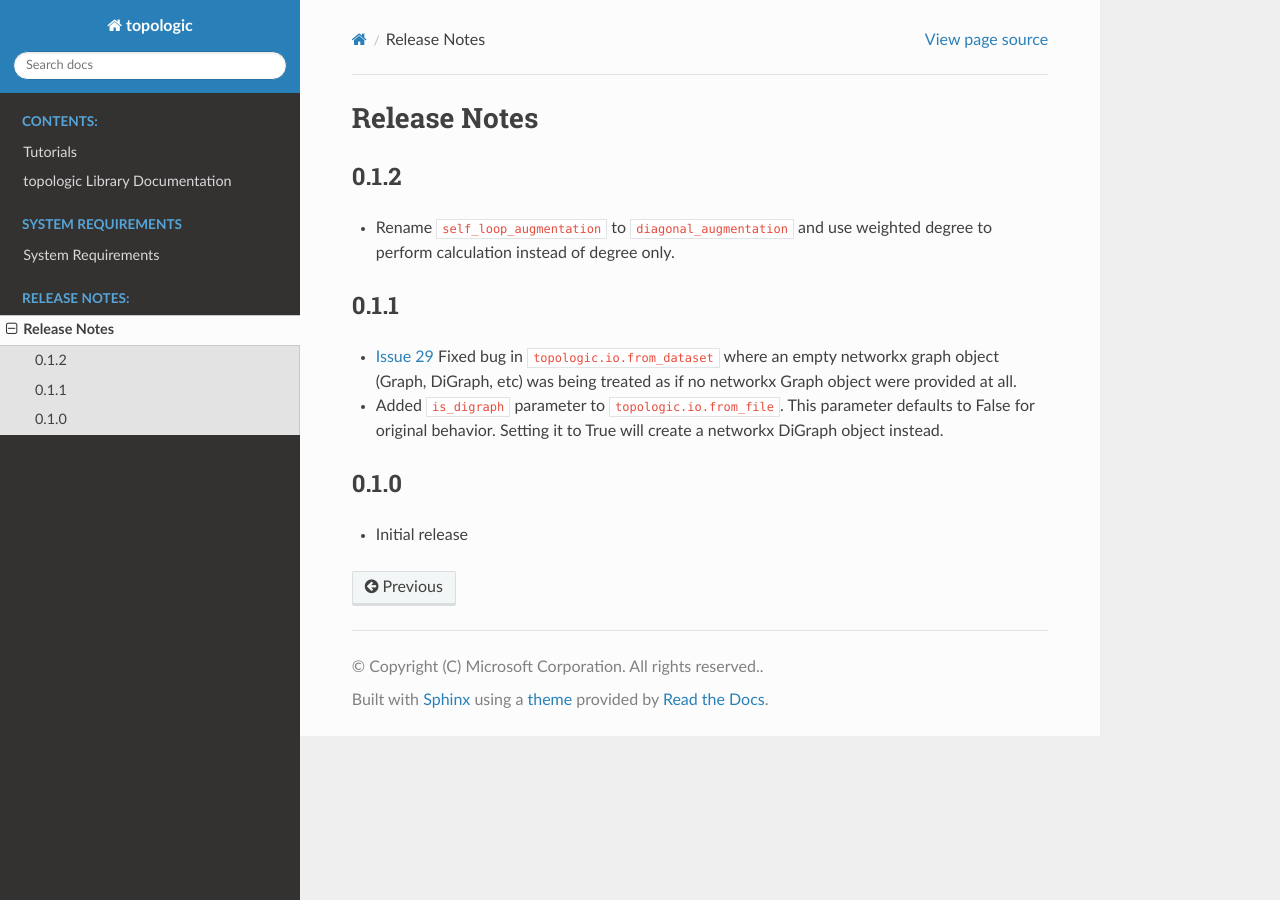
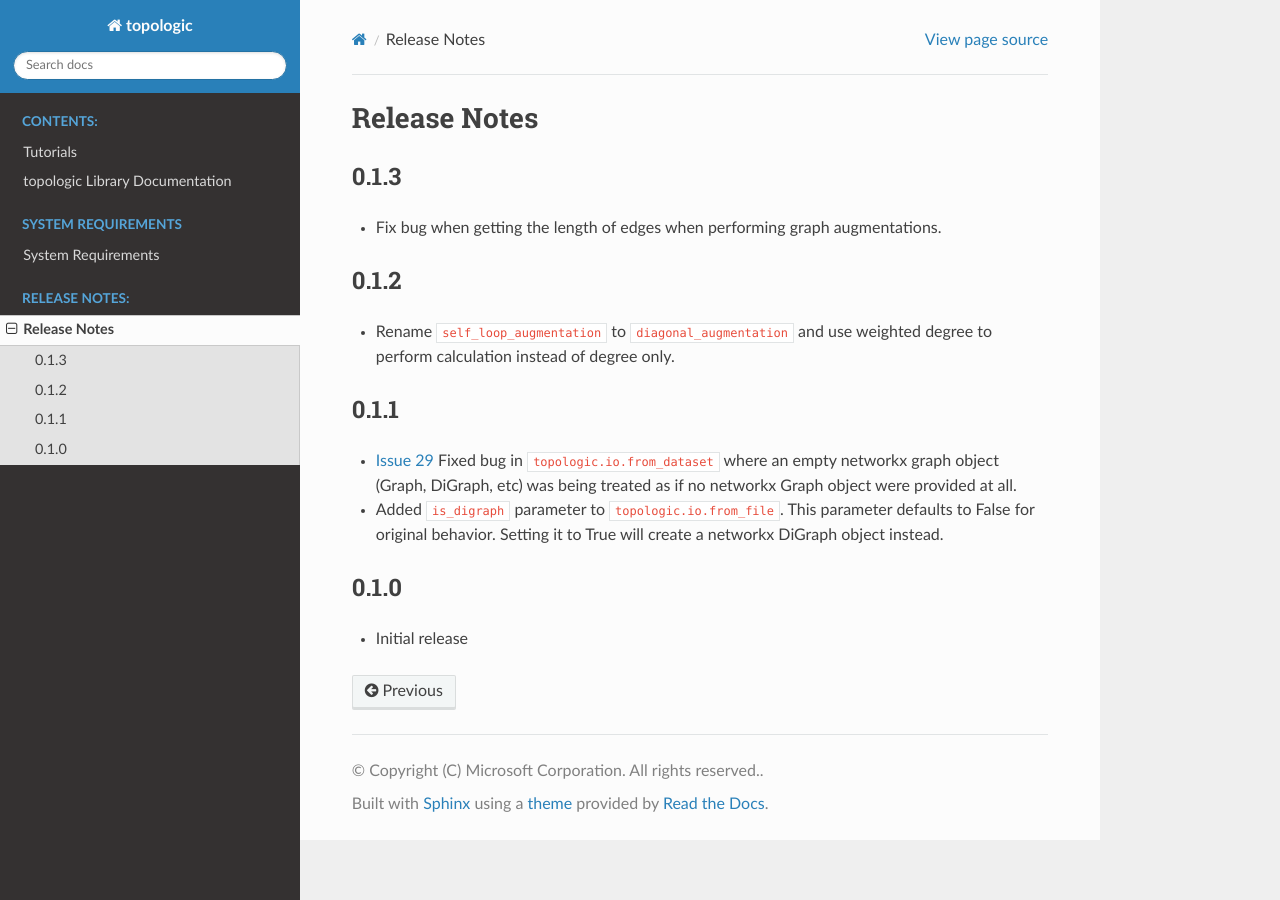
Before and after one commit to microsoft/topologic, a Sphinx documentation site: the page built from docs/release_notes.md, in a window 1280 px wide. Built offline with Sphinx 7.4.7 and the Read the Docs theme 2.0.0, drawn with Linux system fonts in a browser that asks for light colours.

Commit message:
Update release notes for graph augmentation length error

```diff
--- a/docs/release_notes.md
+++ b/docs/release_notes.md
@@ -1,4 +1,6 @@
 # Release Notes
+## 0.1.3
+- Fix bug when getting the length of edges when performing graph augmentations.
 ## 0.1.2
 - Rename `self_loop_augmentation` to `diagonal_augmentation` and use weighted degree to perform calculation instead of degree only.
 ## 0.1.1
```
